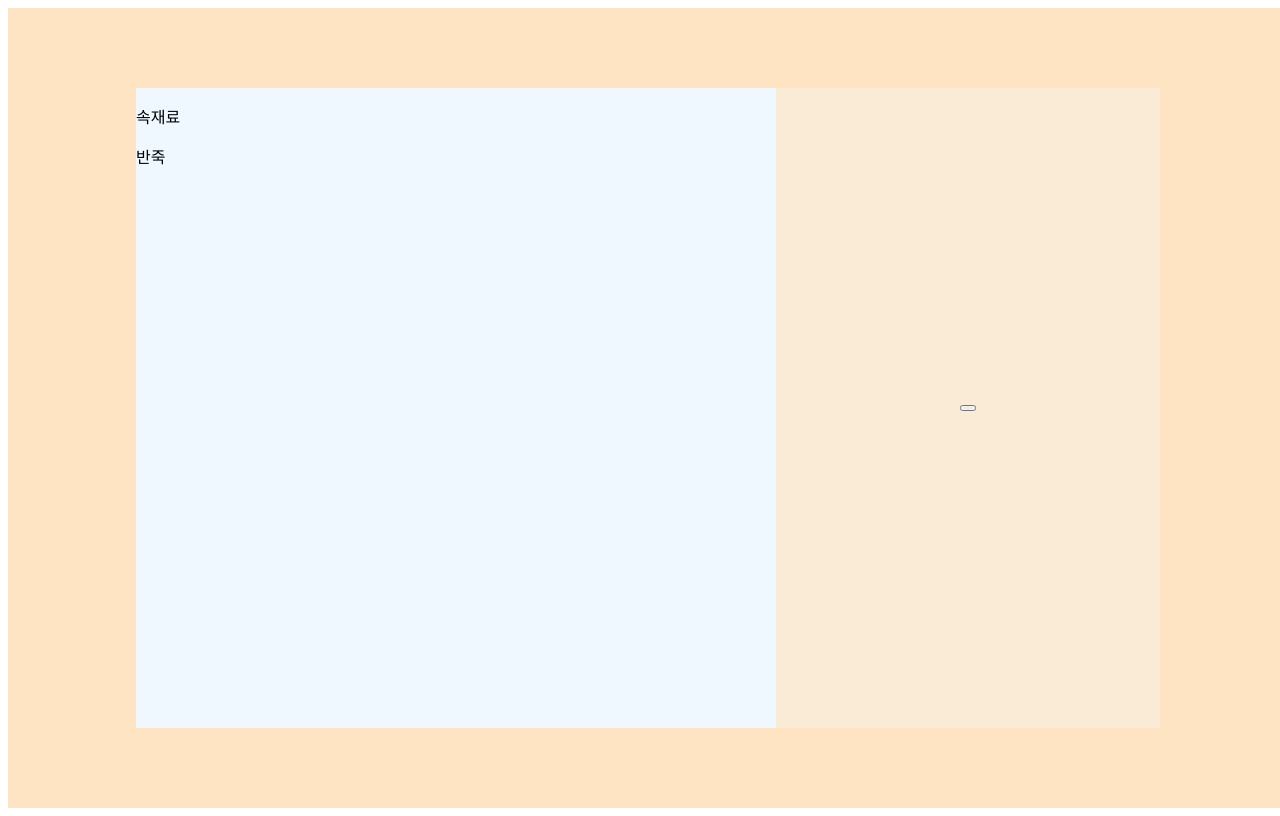
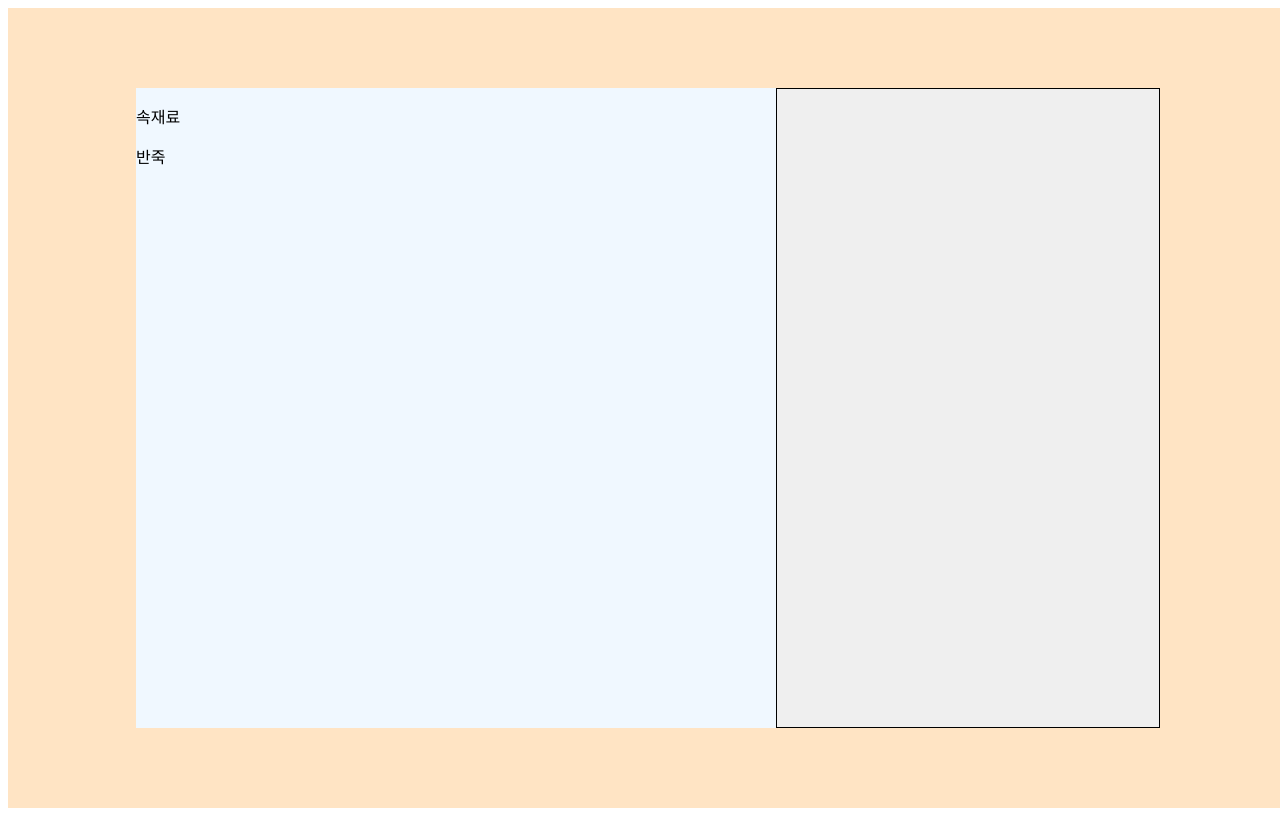
Before and after one commit to chaeyi0731/workflow, a website: page index.html in a window 1280 px wide. Drawn offline with Linux system fonts and the light colour scheme.

Commit message:
버튼 크기 조절

```diff
--- a/index.html
+++ b/index.html
@@ -25,7 +25,7 @@
         <div></div>
       </div>
       <div>
-        <button value="제출" id="button"></button>
+        <button id="button"></button>
       </div>
     </div>
     <script type="text/javascript" src="/func.js"></script>
--- a/style.css
+++ b/style.css
@@ -19,3 +19,8 @@
   justify-content: center;
   align-items: center;
 }
+button {
+  width: 50vw;
+  height: 50vw;
+  border: 1px solid black;
+}
```
